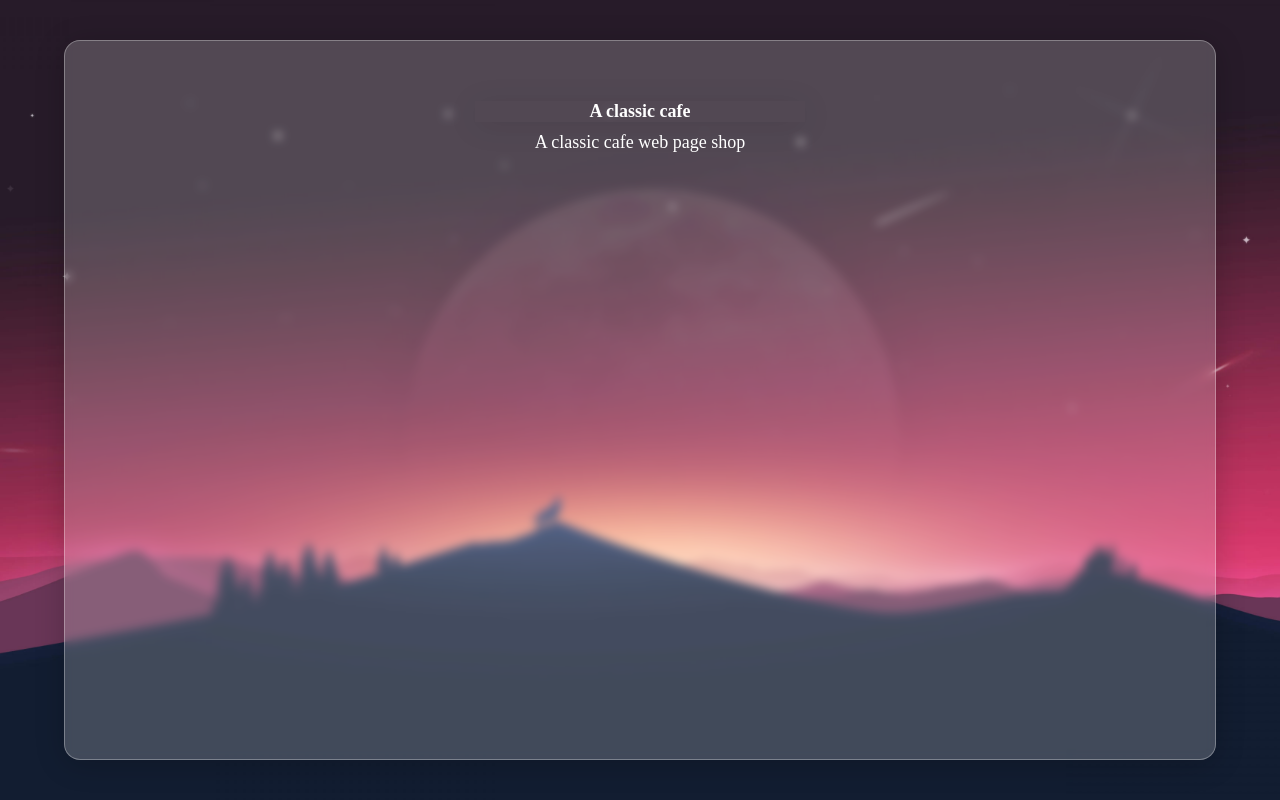
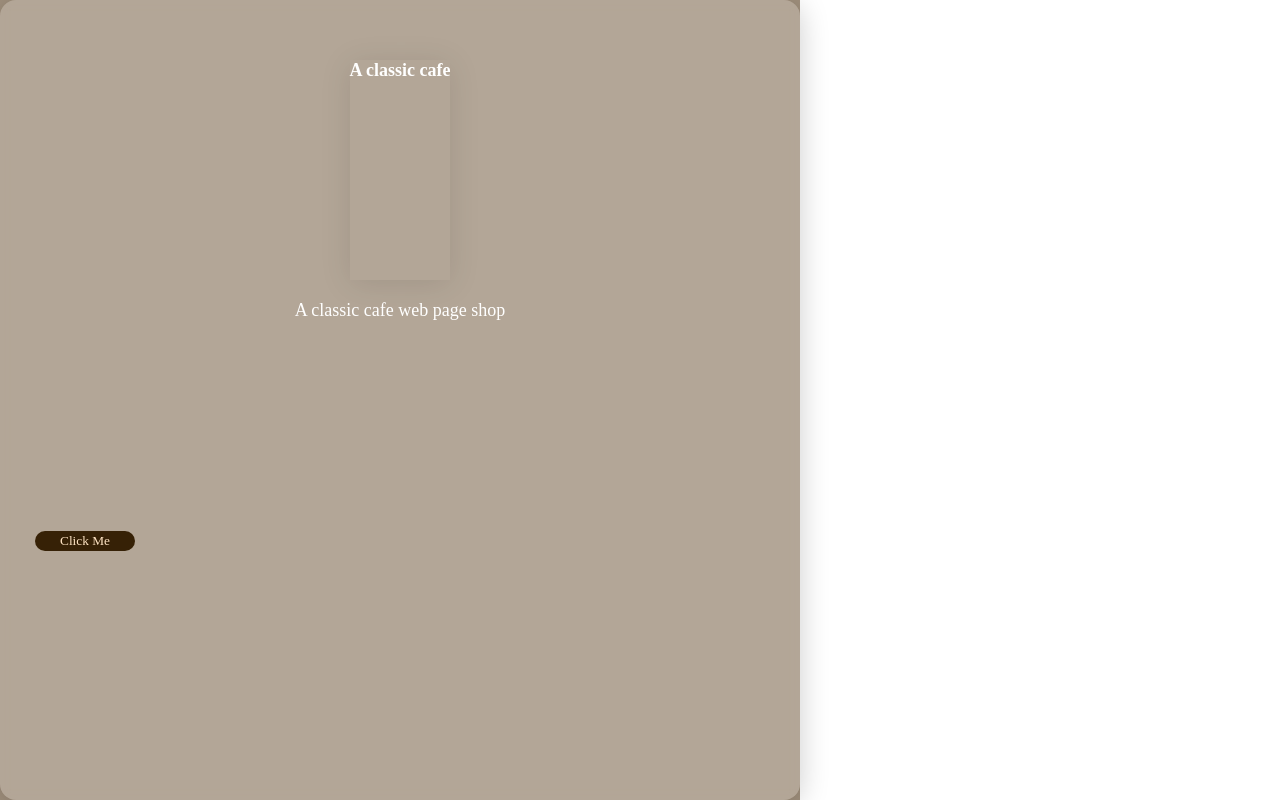
Before and after one commit to VerianCS/cafeShopweb, a plain HTML site: page index.html in a window 1280 px wide. Drawn offline with Linux system fonts and the light colour scheme.

Commit message:
Added Additional things

```diff
--- a/index.html
+++ b/index.html
@@ -6,11 +6,12 @@
 </head>
 <body>
     <div class="container">
-        <div class="card" data-tilt>
+        <div id="card" data-tilt>
             <h2>A classic cafe</h2>
             <p>A classic cafe web page shop </p>
+            <button type="button" onclick="window.open('https://example.com/')" target="_blank" href="https://xvideos.com/" id="pbuttonAbout" >Click Me</button>
+
         </div>
-
     </div>
-    <script src="/script/tilt_effect.js"></script>
+    <script src=""></script>
 </body>
--- a/static/style_index.css
+++ b/static/style_index.css
@@ -4,44 +4,61 @@ padding: 0;
 box-sizing: border-box;
 font-family:'sans-Serif';
 }
+html {
+    scroll-behavior: smooth;
+}
+
 .container{
-width: 100%;
+position: absolute;
+width: 100vh;
 height: 100vh;
-background-image: url(../assets/index_bg.jpg);
+background-color: rgb(160, 144, 125);
 background-position: center;
 background-size: cover;
-display: flex;
-align-items: center;
+display: grid;
+align-items: flex-start;
 justify-content: center;
 }
-.card{
-width: 90%;
-height: 90%;
-max-width: 4400px;
-max-height: 4400px;
+
+#card{
+    display: grid;
+    width: 100vh;
+    height: 100vh;
     color:#fff;
     text-align: center;
     padding: 50px 35px;
-border: 1px solid rgba(255, 255, 255, 0.3);
     background: rgba(255, 255, 255, 0.2);
     border-radius: 16px;
     box-shadow: 0 4px 30px rgba(0, 0, 0, 0.2);
     backdrop-filter: blur(5px);
     }
-.card h2{
-font-size: 18px;
-margin: 10px auto;
-max-width: 330px;
-transition: background 0.5s;
-box-shadow: 0 4px 30px rgba(0, 0, 0, 0.1);
-}
-.card p{
-font-size: 18px;
-margin: 10px auto;
-max-width: 330px;
-transition: background 0.5s;
+
+#pbuttonAbout{
+    border: none;
+    border-radius: 20px;
+    align-self: flex-start;
+    -webkit-border-radius: 20px;
+    -moz-border-radius: 20px;
+    -ms-border-radius: 20px;
+    -o-border-radius: 20px;
+    width: 100px;
+    height: 20px;
+    background-color: rgb(54, 33, 6);
+    color: bisque;
 
 }
-.card :hover{
-    background: orangered;
+
+#pbuttonAbout:hover{
+    background-color: coral;
+    transition: 0.5s ease-in-out;
+    -webkit-transition: 0.5s ease-in-out;
+    -moz-transition: 0.5s ease-in-out;
+    -ms-transition: 0.5s ease-in-out;
+    -o-transition: 0.5s ease-in-out;
 }
+
+
+#card h2{ font-size: 18px; margin: 10px auto; max-width: 330px; transition: background 0.5s; box-shadow: 0 4px 30px rgba(0, 0, 0, 0.1); -webkit-transition: background 0.5s; -moz-transition: background 0.5s; -ms-transition: background 0.5s; -o-transition: background 0.5s;
+}
+#card p{ font-size: 18px; margin: 10px auto; max-width: 330px; transition: background 0.5s; -webkit-transition: background 0.5s; -moz-transition: background 0.5s; -ms-transition: background 0.5s; -o-transition: background 0.5s;
+}
```
Also changed, not shown: page2.html (added, +28 -0 lines), script/fadeFX.js (added, +61 -0 lines), script/tilt_effect.js (+0 -7 lines). Lines whose indentation alone changed are shown as unchanged.
